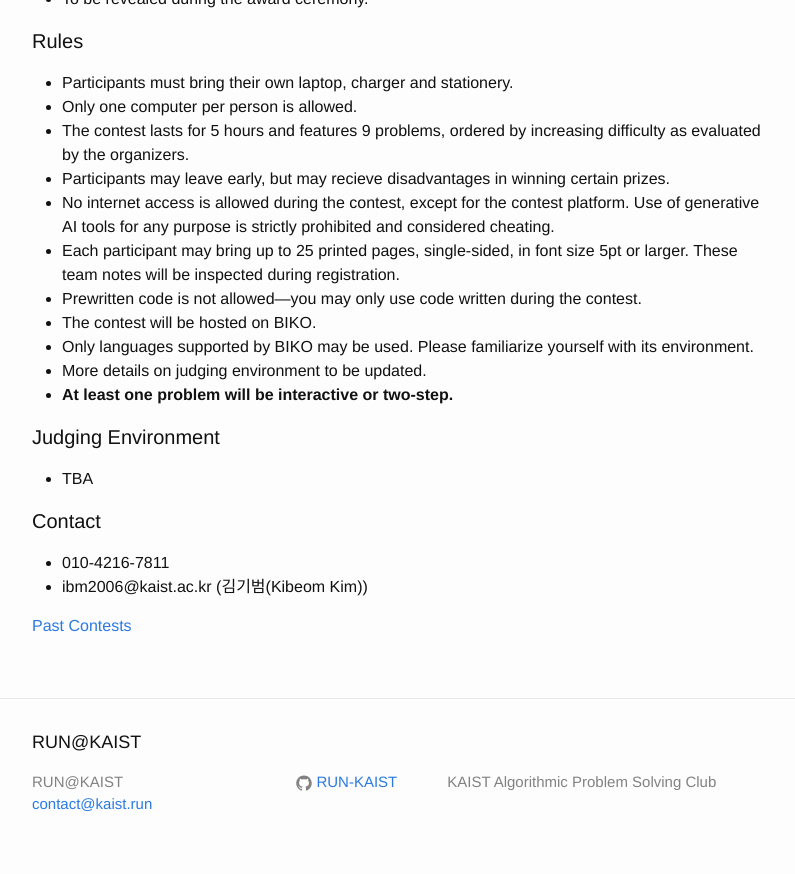
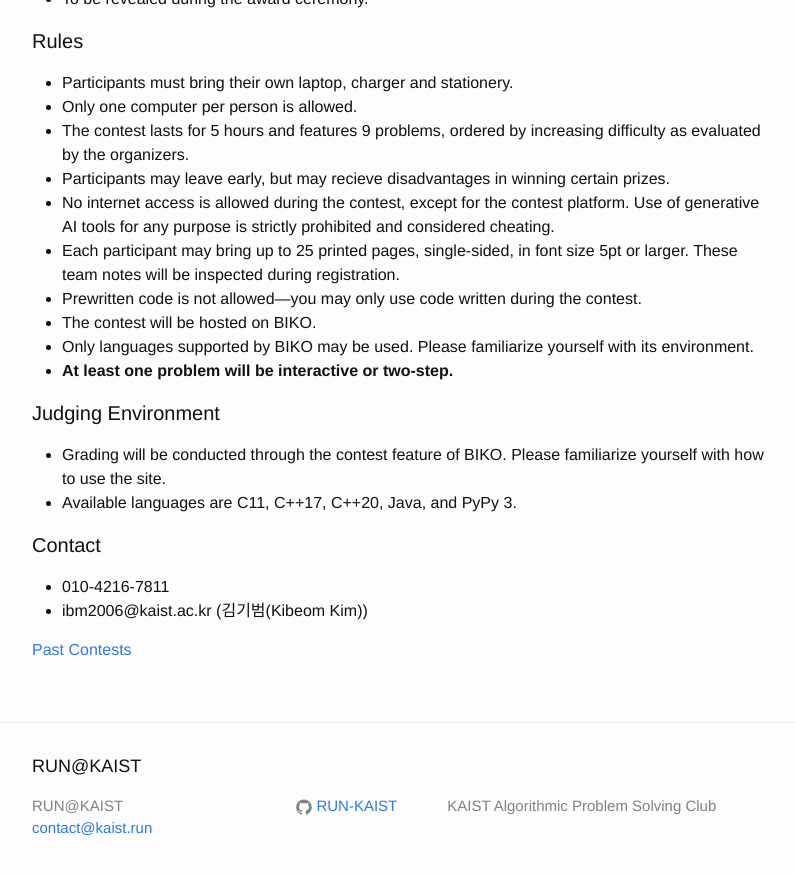
Before and after one commit to RUN-KAIST/kaist.run, a Jekyll site: the page built from contests/2026spring_en.md, in a window 1280 px wide and 900 px high, scrolled down 1523 px. Shown: the top 874 px of the window, without its empty margins (238-1033 px from the left). Built offline with Jekyll 4.4.1, drawn with Linux system fonts in a browser that asks for light colours.

Commit message:
Update 2026spring_en.md

```diff
--- a/contests/2026spring_en.md
+++ b/contests/2026spring_en.md
@@ -54,12 +54,12 @@ Special Prizes
 - Prewritten code is not allowed—you may only use code written during the contest.
 - The contest will be hosted on BIKO.
 - Only languages supported by BIKO may be used. Please familiarize yourself with its environment.
-- More details on judging environment to be updated.
 - **At least one problem will be interactive or two-step.**
 
 #### Judging Environment
 
-- TBA
+- Grading will be conducted through the contest feature of BIKO. Please familiarize yourself with how to use the site.
+- Available languages are C11, C++17, C++20, Java, and PyPy 3.
 
 #### Contact
 
```
